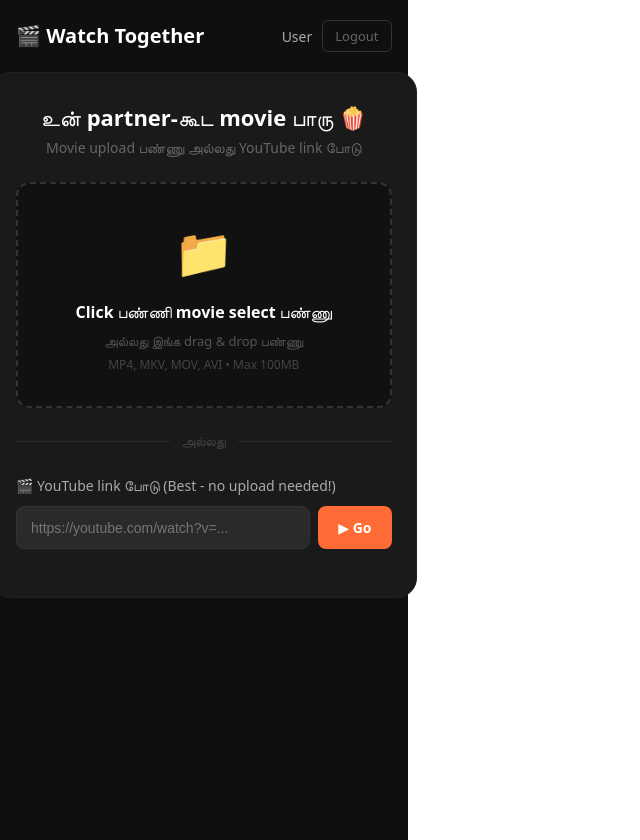
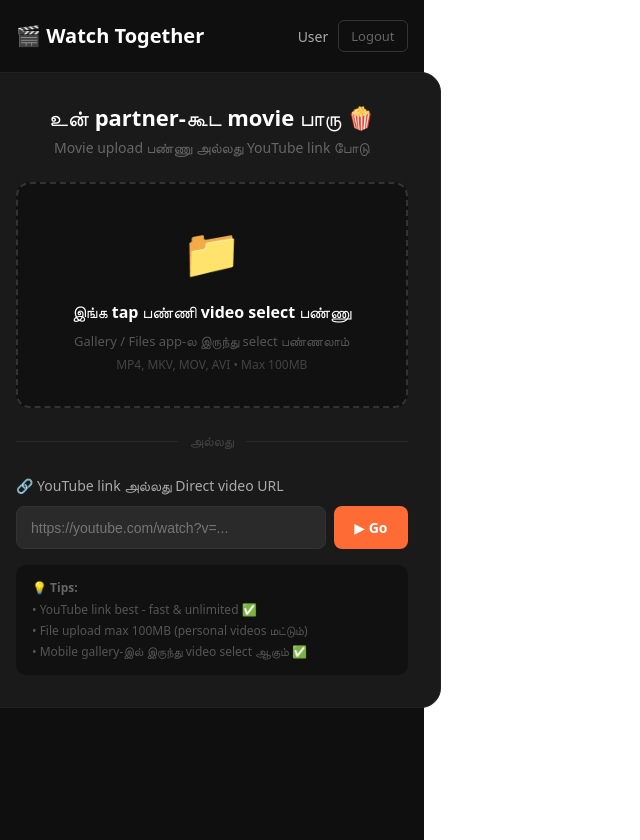
Before and after one commit to ponkarthickramu16-byte/watch-together, a React (Vite) app: page / in a window 1280 px wide. Shown: the whole page, without its empty margins (0-640 px from the left). Built offline with nearby package versions, Linux system fonts and the light colour scheme; no server answers; sample sign-in values are in the browser's storage.

Commit message:
Fix video call - accept system + separate faces

```diff
--- a/src/pages/Home.jsx
+++ b/src/pages/Home.jsx
@@ -1,4 +1,4 @@
-import { useState, useRef } from "react";
+import { useState } from "react";
 import { useNavigate } from "react-router-dom";
 import { db, auth } from "../firebase";
 import { collection, addDoc } from "firebase/firestore";
@@ -21,7 +21,6 @@ function Home({ user }) {
     const [uploadProgress, setUploadProgress] = useState(0);
     const [error, setError] = useState("");
     const [dragOver, setDragOver] = useState(false);
-    const fileInputRef = useRef(null);
 
     const createRoom = async (url, type) => {
         const roomId = generateRoomId();
@@ -43,7 +42,7 @@ function Home({ user }) {
         if (!file) return;
 
         const isVideo = file.type.startsWith("video/") ||
-            /\.(mp4|mkv|avi|mov|webm|m4v|3gp|flv|wmv)$/i.test(file.name);
+            file.name.match(/\.(mp4|mkv|avi|mov|webm|m4v|3gp|flv|wmv)$/i);
 
         if (!isVideo) {
             setError("❌ Video file மட்டும் upload பண்ணு (MP4, MKV, MOV...)");
@@ -52,7 +51,7 @@ function Home({ user }) {
 
         const maxSize = 100 * 1024 * 1024;
         if (file.size > maxSize) {
-            setError(`❌ File ${(file.size / 1024 / 1024).toFixed(0)}MB - Max 100MB!\nYouTube link use பண்ணு - better!`);
+            setError(`❌ File too big! Max 100MB. உன் file: ${(file.size / 1024 / 1024).toFixed(0)}MB — YouTube link use பண்ணு!`);
             return;
         }
 
@@ -74,7 +73,7 @@ function Home({ user }) {
     };
 
     const handleFileChange = (e) => {
-        const file = e.target.files?.[0];
+        const file = e.target.files[0];
         if (file) handleFileUpload(file);
         e.target.value = "";
     };
@@ -104,44 +103,56 @@ function Home({ user }) {
         await signOut(auth);
     };
 
-    const isMobile = /Android|iPhone|iPad|iPod/i.test(navigator.userAgent);
-
     return (
-        <div style={styles.container}>
+        <div style={S.container}>
             {/* Header */}
-            <div style={styles.header}>
-                <div style={styles.logo}>🎬 Watch Together</div>
-                <div style={styles.userInfo}>
+            <div style={S.header}>
+                <div style={S.logo}>🎬 Watch Together</div>
+                <div style={S.userInfo}>
                     {user?.photoURL && (
                         <img src={user.photoURL} alt="avatar"
                             style={{ width: "32px", height: "32px", borderRadius: "50%", border: "2px solid #ff6b35" }} />
                     )}
-                    <span style={styles.userName}>{user?.displayName || "User"}</span>
-                    <button onClick={handleLogout} style={styles.logoutBtn}>Logout</button>
+                    <span style={S.userName}>{user?.displayName || "User"}</span>
+                    <button onClick={handleLogout} style={S.logoutBtn}>Logout</button>
                 </div>
             </div>
 
-            {/* Main Card */}
-            <div style={styles.card}>
-                <h1 style={styles.title}>உன் partner-கூட movie பாரு 🍿</h1>
-                <p style={styles.subtitle}>Movie upload பண்ணு அல்லது YouTube link போடு</p>
+            {/* Card */}
+            <div style={S.card}>
+                <h1 style={S.title}>உன் partner-கூட movie பாரு 🍿</h1>
+                <p style={S.subtitle}>Movie upload பண்ணு அல்லது YouTube link போடு</p>
 
+                {/* ✅ ANDROID CHROME FIX: div onClick பதிலா label use பண்றோம் */}
+                {/* label tap = directly input trigger = Android Chrome-ல 100% work */}
                 {!uploading ? (
-                    <>
-                        {isMobile ? (
-                            /* ✅ MOBILE: label directly wraps input - no JS click needed, no permission issue */
-                            <label style={styles.mobileLabel}>
-                                <span style={{ fontSize: "40px" }}>📁</span>
-                                <span style={{ color: "white", fontWeight: "bold", fontSize: "16px" }}>
-                                    Video File Select பண்ணு
-                                </span>
-                                <span style={{ color: "#888", fontSize: "12px" }}>
-                                    Gallery-இல் இருந்து video choose பண்ணு
-                                </span>
-                                <span style={{ color: "#555", fontSize: "11px" }}>
-                                    MP4, MKV, MOV • Max 100MB
-                                </span>
+                    <label
+                        htmlFor="fileInput"
+                        onDragOver={(e) => { e.preventDefault(); setDragOver(true); }}
+                        onDragLeave={() => setDragOver(false)}
+                        onDrop={handleDrop}
+                        style={{
+                            ...S.uploadArea,
+                            borderColor: dragOver ? "#ff6b35" : "#333",
+                            backgroundColor: dragOver ? "rgba(255,107,53,0.08)" : "#111",
+                            display: "block",
+                            cursor: "pointer",
+                        }}
+                    >
+                        <div style={{ fontSize: "48px", marginBottom: "12px" }}>📁</div>
+                        <p style={{ color: "white", fontSize: "16px", margin: "0 0 8px 0", fontWeight: "bold" }}>
+                            இங்க tap பண்ணி video select பண்ணு
+                        </p>
+                        <p style={{ color: "#555", fontSize: "13px", margin: "0 0 4px 0" }}>
+                            Gallery / Files app-ல இருந்து select பண்ணலாம்
+                        </p>
+                        <p style={{ color: "#444", fontSize: "12px", margin: 0 }}>
+                            MP4, MKV, MOV, AVI • Max 100MB
+                        </p>
+
+                        {/* ✅ input label-க்கு inside - htmlFor="fileInput" match ஆகும் */}
                         <input
+                            id="fileInput"
                             type="file"
                             accept="video/*"
                             onChange={handleFileChange}
@@ -149,64 +160,31 @@ function Home({ user }) {
                         />
                     </label>
                 ) : (
-                            /* ✅ DESKTOP: Drag & Drop */
-                            <div
-                                onDragOver={(e) => { e.preventDefault(); setDragOver(true); }}
-                                onDragLeave={() => setDragOver(false)}
-                                onDrop={handleDrop}
-                                onClick={() => fileInputRef.current?.click()}
-                                style={{
-                                    ...styles.uploadArea,
-                                    borderColor: dragOver ? "#ff6b35" : "#333",
-                                    backgroundColor: dragOver ? "rgba(255,107,53,0.05)" : "#111",
-                                }}
-                            >
-                                <div style={{ fontSize: "48px", marginBottom: "12px" }}>📁</div>
-                                <p style={{ color: "white", fontSize: "16px", margin: "0 0 8px 0", fontWeight: "bold" }}>
-                                    Click பண்ணி movie select பண்ணு
-                                </p>
-                                <p style={{ color: "#555", fontSize: "13px", margin: "0 0 4px 0" }}>
-                                    அல்லது இங்க drag & drop பண்ணு
-                                </p>
-                                <p style={{ color: "#444", fontSize: "12px", margin: 0 }}>
-                                    MP4, MKV, MOV, AVI • Max 100MB
-                                </p>
-                                <input
-                                    ref={fileInputRef}
-                                    type="file"
-                                    accept="video/*"
-                                    onChange={handleFileChange}
-                                    style={{ display: "none" }}
-                                />
-                            </div>
-                        )}
-                    </>
-                ) : (
-                    <div style={styles.progressContainer}>
+                    <div style={S.progressContainer}>
                         <div style={{ fontSize: "32px", marginBottom: "12px" }}>⬆️</div>
                         <p style={{ color: "white", fontSize: "16px", margin: "0 0 16px 0" }}>
                             Upload ஆகுது... {uploadProgress}%
                         </p>
-                        <div style={styles.progressBar}>
-                            <div style={{ ...styles.progressFill, width: `${uploadProgress}%` }} />
+                        <div style={S.progressBar}>
+                            <div style={{ ...S.progressFill, width: `${uploadProgress}%` }} />
                         </div>
                         <p style={{ color: "#555", fontSize: "12px", marginTop: "8px" }}>
-                            {uploadProgress < 40 ? "Upload ஆகுது..." : uploadProgress < 80 ? "கிட்டத்தட்ட ஆச்சு..." : "Ready ஆகுது..."}
+                            {uploadProgress < 50 ? "Upload ஆகுது, wait பண்ணு..." : uploadProgress < 90 ? "கிட்டத்தட்ட ஆச்சு..." : "Ready ஆகுது..."}
                         </p>
                     </div>
                 )}
 
                 {/* Divider */}
-                <div style={styles.divider}>
-                    <div style={styles.dividerLine} />
-                    <span style={styles.dividerText}>அல்லது</span>
-                    <div style={styles.dividerLine} />
+                <div style={S.divider}>
+                    <div style={S.dividerLine} />
+                    <span style={S.dividerText}>அல்லது</span>
+                    <div style={S.dividerLine} />
                 </div>
 
-                {/* YouTube Input */}
+                {/* YouTube / Link */}
                 <div style={{ marginBottom: "16px" }}>
                     <p style={{ color: "#aaa", fontSize: "14px", margin: "0 0 10px 0" }}>
-                        🎬 YouTube link போடு (Best - no upload needed!)
+                        🔗 YouTube link அல்லது Direct video URL
                     </p>
                     <div style={{ display: "flex", gap: "8px" }}>
                         <input
@@ -215,58 +193,42 @@ function Home({ user }) {
                             value={movieUrl}
                             onChange={(e) => { setMovieUrl(e.target.value); setError(""); }}
                             onKeyPress={(e) => e.key === "Enter" && handleYouTubeOrLink()}
-                            style={styles.urlInput}
+                            style={S.urlInput}
                         />
-                        <button onClick={handleYouTubeOrLink} style={styles.goBtn}>▶ Go</button>
+                        <button onClick={handleYouTubeOrLink} style={S.goBtn}>▶ Go</button>
                     </div>
                 </div>
 
                 {/* Error */}
                 {error && (
-                    <div style={styles.errorBox}>
+                    <div style={S.errorBox}>
                         <p style={{ margin: 0, fontSize: "13px", whiteSpace: "pre-line" }}>{error}</p>
                     </div>
                 )}
 
-                {/* Mobile permission help */}
-                {isMobile && (
-                    <div style={{ backgroundColor: "#111", borderRadius: "10px", padding: "12px 14px", marginTop: "12px" }}>
-                        <p style={{ color: "#555", fontSize: "12px", margin: "0 0 4px 0" }}>
-                            ⚠️ Permission error வந்தா:
-                        </p>
-                        <p style={{ color: "#444", fontSize: "11px", margin: "0 0 2px 0" }}>
-                            Chrome → 🔒 → Site settings → Files → Allow
-                        </p>
-                        <p style={{ color: "#444", fontSize: "11px", margin: 0 }}>
-                            அல்லது YouTube link use பண்ணு ✅
-                        </p>
+                {/* Tips */}
+                <div style={S.infoBox}>
+                    <p style={{ color: "#555", fontSize: "12px", margin: "0 0 4px 0" }}>💡 <strong style={{ color: "#666" }}>Tips:</strong></p>
+                    <p style={{ color: "#555", fontSize: "12px", margin: "0 0 3px 0" }}>• YouTube link best - fast & unlimited ✅</p>
+                    <p style={{ color: "#555", fontSize: "12px", margin: "0 0 3px 0" }}>• File upload max 100MB (personal videos மட்டும்)</p>
+                    <p style={{ color: "#555", fontSize: "12px", margin: 0 }}>• Mobile gallery-இல் இருந்து video select ஆகும் ✅</p>
                 </div>
-                )}
             </div>
         </div>
     );
 }
 
-const styles = {
+const S = {
     container: { backgroundColor: "#0f0f0f", minHeight: "100vh", display: "flex", flexDirection: "column", alignItems: "center", padding: "0 16px 40px" },
     header: { width: "100%", maxWidth: "600px", display: "flex", justifyContent: "space-between", alignItems: "center", padding: "20px 0" },
     logo: { color: "white", fontSize: "20px", fontWeight: "bold" },
     userInfo: { display: "flex", alignItems: "center", gap: "10px" },
     userName: { color: "#aaa", fontSize: "14px" },
     logoutBtn: { padding: "6px 12px", backgroundColor: "transparent", color: "#666", border: "1px solid #333", borderRadius: "6px", cursor: "pointer", fontSize: "13px" },
-    card: { width: "100%", maxWidth: "560px", backgroundColor: "#1a1a1a", borderRadius: "20px", padding: "32px 24px", border: "1px solid #222" },
-    title: { color: "white", fontSize: "22px", margin: "0 0 8px 0", textAlign: "center", fontWeight: "bold" },
+    card: { width: "100%", maxWidth: "560px", backgroundColor: "#1a1a1a", borderRadius: "20px", padding: "32px", border: "1px solid #222" },
+    title: { color: "white", fontSize: "22px", margin: "0 0 8px 0", textAlign: "center" },
     subtitle: { color: "#666", fontSize: "14px", margin: "0 0 24px 0", textAlign: "center" },
-    // ✅ Mobile label style - big tappable area
-    mobileLabel: {
-        display: "flex", flexDirection: "column", alignItems: "center", justifyContent: "center",
-        gap: "10px", padding: "32px 20px",
-        backgroundColor: "#111", border: "2px dashed #ff6b35",
-        borderRadius: "14px", cursor: "pointer", textAlign: "center",
-        WebkitTapHighlightColor: "rgba(255,107,53,0.2)",
-        minHeight: "160px",
-    },
-    uploadArea: { border: "2px dashed #333", borderRadius: "14px", padding: "32px 20px", textAlign: "center", transition: "all 0.2s", cursor: "pointer" },
+    uploadArea: { border: "2px dashed #333", borderRadius: "14px", padding: "32px 20px", textAlign: "center", transition: "all 0.2s" },
     progressContainer: { border: "2px solid #ff6b35", borderRadius: "14px", padding: "32px 20px", textAlign: "center", backgroundColor: "rgba(255,107,53,0.05)" },
     progressBar: { width: "100%", height: "8px", backgroundColor: "#333", borderRadius: "4px", overflow: "hidden" },
     progressFill: { height: "100%", backgroundColor: "#ff6b35", borderRadius: "4px", transition: "width 0.3s ease" },
@@ -274,8 +236,9 @@ const styles = {
     dividerLine: { flex: 1, height: "1px", backgroundColor: "#2a2a2a" },
     dividerText: { color: "#444", fontSize: "13px" },
     urlInput: { flex: 1, padding: "12px 14px", backgroundColor: "#2a2a2a", border: "1px solid #333", borderRadius: "8px", color: "white", fontSize: "14px", outline: "none" },
-    goBtn: { padding: "12px 20px", backgroundColor: "#ff6b35", color: "white", border: "none", borderRadius: "8px", cursor: "pointer", fontSize: "14px", fontWeight: "bold" },
+    goBtn: { padding: "12px 20px", backgroundColor: "#ff6b35", color: "white", border: "none", borderRadius: "8px", cursor: "pointer", fontSize: "14px", fontWeight: "bold", whiteSpace: "nowrap" },
     errorBox: { backgroundColor: "rgba(231,76,60,0.15)", border: "1px solid rgba(231,76,60,0.3)", borderRadius: "8px", padding: "12px 16px", marginBottom: "16px", color: "#e74c3c" },
+    infoBox: { backgroundColor: "#111", borderRadius: "10px", padding: "14px 16px", marginTop: "16px" },
 };
 
 export default Home;
```
Lines whose indentation alone changed are shown as unchanged.
